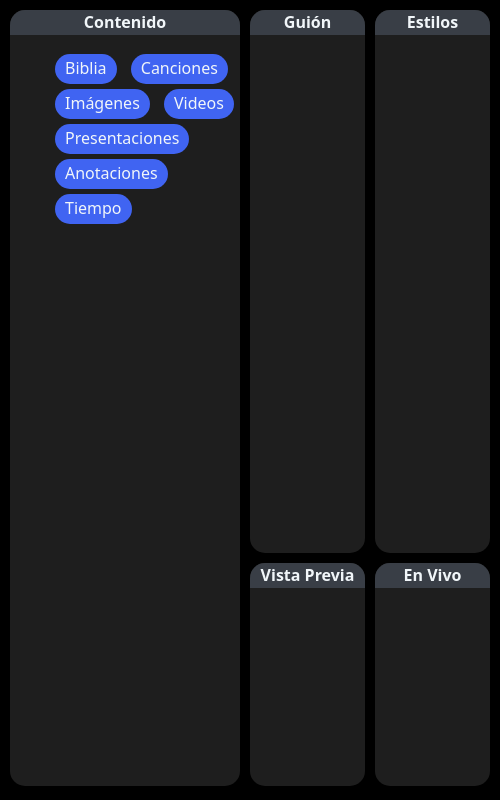
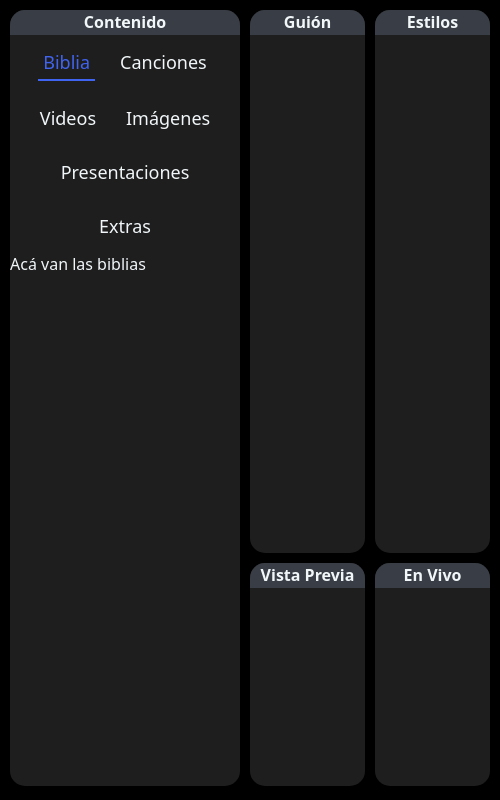
Before and after one commit to Adeur93/Church-FPS, an Electron app: page src/views/index.html in a window 500 px wide. Drawn offline with Linux system fonts and the light colour scheme.

Commit message:
Cambios de estilo al navegador de contenidos

```diff
--- a/src/styles/index.css
+++ b/src/styles/index.css
@@ -41,37 +41,47 @@ body {
     background-color: var(--light-grey);
 }
 
-ul {
-    list-style-type: none;
-}
-
-li {
-    display: inline;
-}
-
-li a {
-    text-decoration: none;
-    text-align: center;
-    margin: 5px;
-    padding-top: 3px;
-    padding-bottom: 5px;
-    padding-left: 10px;
-    padding-right: 10px;
-    border-radius: 15px;
-    line-height: 35px;
-    color: var(--cloud-white);
-    background-color: var(--navy-blue);
-}
-
-li a:hover {
-    background-color: rgb(51, 51, 255);
-    transform: scale(6);
-}
-
 .contenido {
     grid-area: contenido;
     background-color: var(--dark-grey);
     border-radius: 15px;
+}
+
+.pestanas {
+    display: flex;
+    flex-wrap: wrap;
+    width: 100%;
+    justify-content: center;
+}
+
+.pestanas-label {
+    font-size: large;
+    cursor: pointer;
+    margin: 10px;
+    padding: 5px;
+}
+
+.pestanas-label:hover {
+    color: var(--navy-blue);
+}
+
+.pestanas-radio {
+    display: none;
+}
+
+.pestanas-radio:checked+.pestanas-label {
+    color: var(--navy-blue);
+    border-bottom: 2px solid var(--navy-blue)
+}
+
+.pestanas-radio:checked+.pestanas-label+.pestanas-content {
+    display: initial;
+}
+
+.pestanas-content {
+    order: 1;
+    width: 100%;
+    display: none;
 }
 
 .guion {
--- a/src/views/index.html
+++ b/src/views/index.html
@@ -19,15 +19,38 @@
                 <div class="encabezado">
                     <strong>Contenido</strong>
                 </div>
-                <ul class="navContenido">
-                    <li><a href="#">Biblia</a></li>
-                    <li><a href="#">Canciones</a></li>
-                    <li><a href="#">Imágenes</a></li>
-                    <li><a href="#">Videos</a></li>
-                    <li><a href="#">Presentaciones</a></li>
-                    <li><a href="#">Anotaciones</a></li>
-                    <li><a href="#">Tiempo</a></li>
-                </ul>
+                <div class="pestanas">
+                    <input type="radio" class="pestanas-radio" name="nav" id="p1" checked>
+                    <label for="p1" class="pestanas-label">Biblia</label>
+                    <div class="pestanas-content">
+                        Acá van las biblias
+                    </div>
+                    <input type="radio" class="pestanas-radio" name="nav" id="p2">
+                    <label for="p2" class="pestanas-label">Canciones</label>
+                    <div class="pestanas-content">
+                        Acá van las canciones
+                    </div>
+                    <input type="radio" class="pestanas-radio" name="nav" id="p3">
+                    <label for="p3" class="pestanas-label">Videos</label>
+                    <div class="pestanas-content">
+                        Acá van los videos
+                    </div>
+                    <input type="radio" class="pestanas-radio" name="nav" id="p4">
+                    <label for="p4" class="pestanas-label">Imágenes</label>
+                    <div class="pestanas-content">
+                        Acá van las imágenes
+                    </div>
+                    <input type="radio" class="pestanas-radio" name="nav" id="p5">
+                    <label for="p5" class="pestanas-label">Presentaciones</label>
+                    <div class="pestanas-content">
+                        Acá van las presentaciones
+                    </div>
+                    <input type="radio" class="pestanas-radio" name="nav" id="p6">
+                    <label for="p6" class="pestanas-label">Extras</label>
+                    <div class="pestanas-content">
+                        Acá van las opciones para poner textos, notas y relojes
+                    </div>
+                </div>
             </div>
 
             <div class="guion">
```
